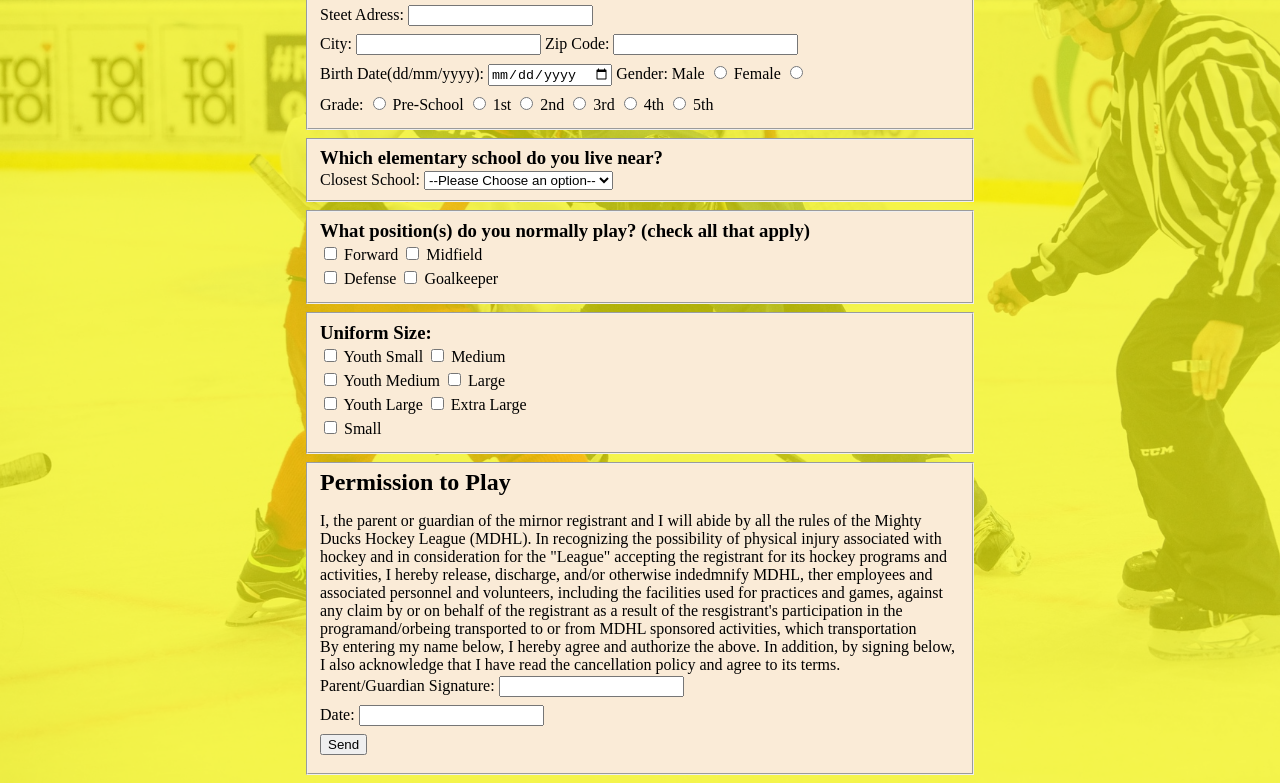
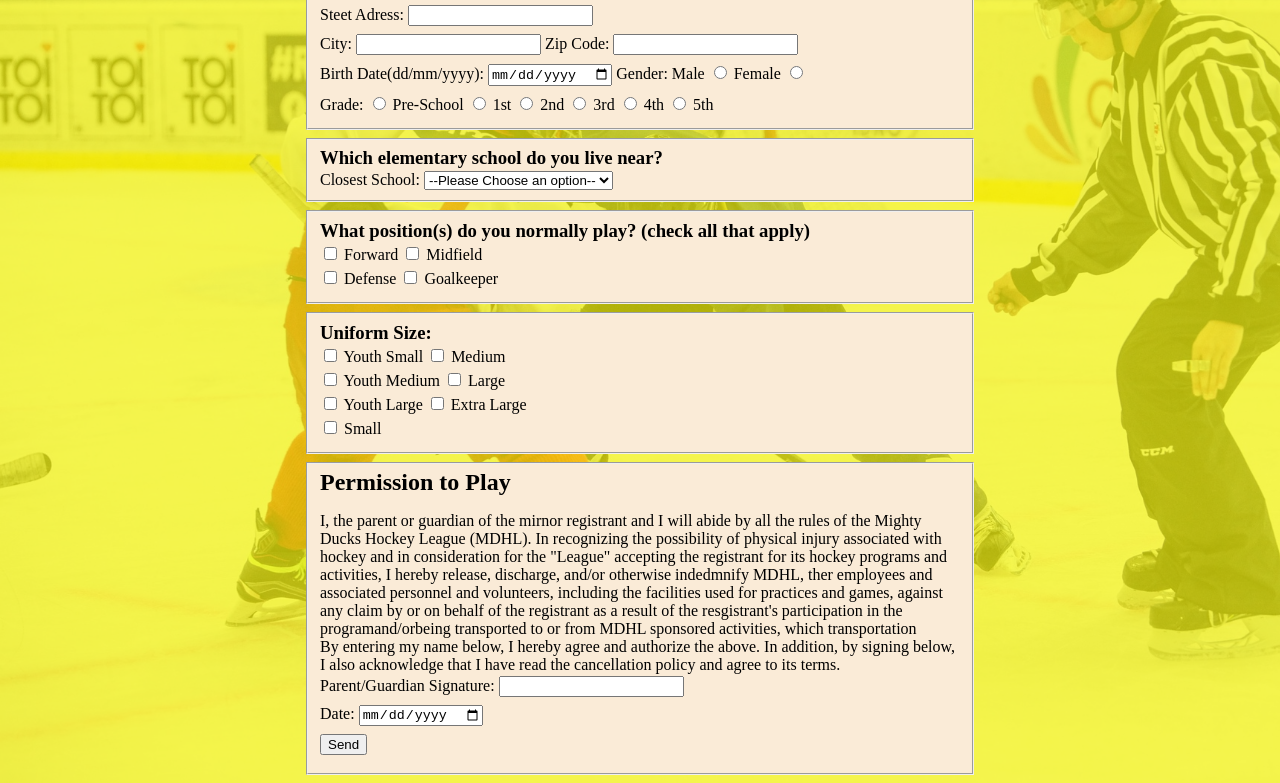
Before and after one commit to Zzigurat/Mighty_Ducks, a plain HTML site: page form.html in a window 1280 px wide. Shown: the part 168-951 px from the top of the page. Drawn offline with Linux system fonts and the light colour scheme.

Commit message:
correciones hechas

```diff
--- a/form.html
+++ b/form.html
@@ -6,6 +6,7 @@
     <meta name="viewport" content="width=device-width, initial-scale=1.0">
     <title>Form</title>
     <link rel="stylesheet" href="styles2.css">
+    <link rel="icon" type="image/png" href="favicon.png">
 </head>
 
 <body id="form-body">
@@ -22,7 +23,6 @@
             </nav>
         </header>
         <div class="cuerpo">
-
             <form action="data.html" method="get">
                 <fieldset>
                     <legend>General Info</legend>
@@ -134,7 +134,7 @@
                     <label for="signature">Parent/Guardian Signature:</label>
                     <input type="text" name="signature" id="signature" required><br>
                     <label for="date">Date:</label>
-                    <input type="text" name="date" id="date"><br>
+                    <input type="date" name="date" id="date"><br>
 
                     <input type="submit" value="Send">
                 </fieldset>
```
Also changed, not shown: about.html (+0 -3 lines).
